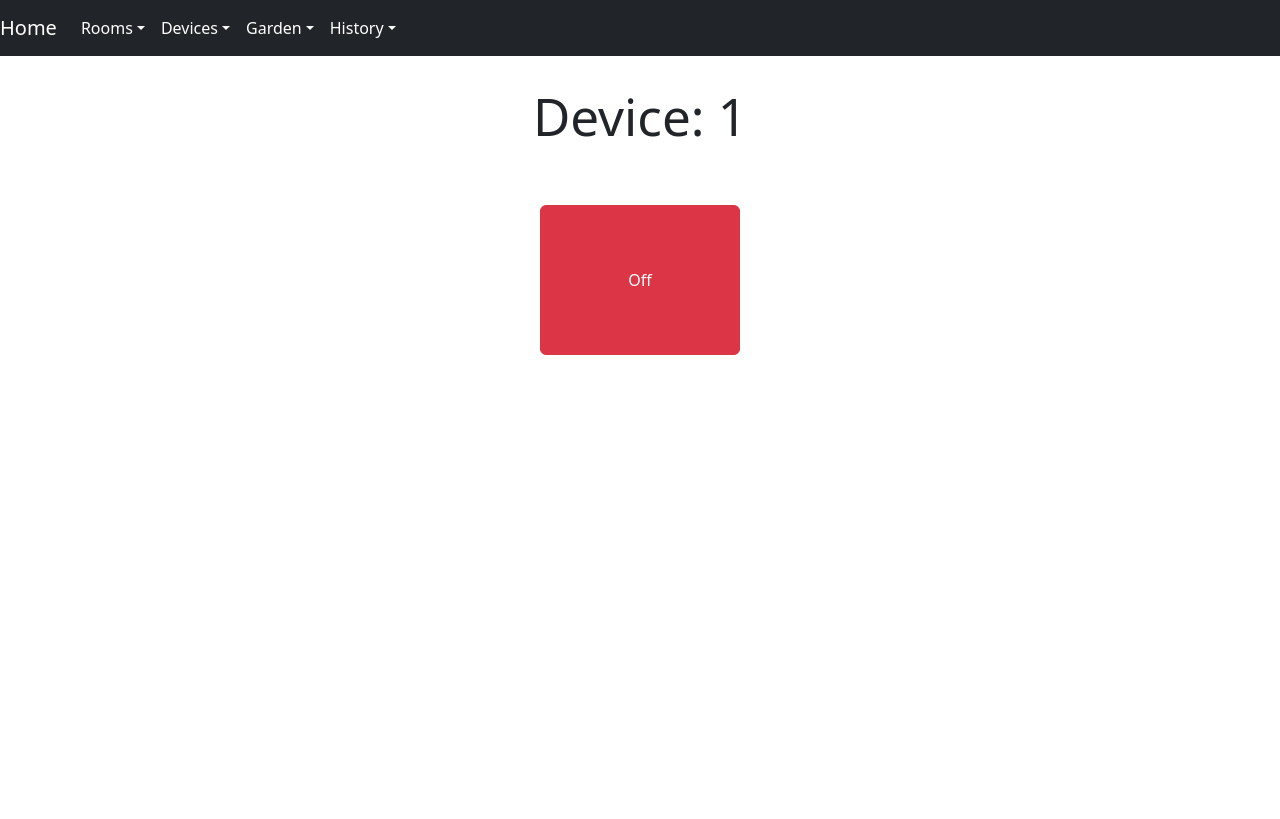
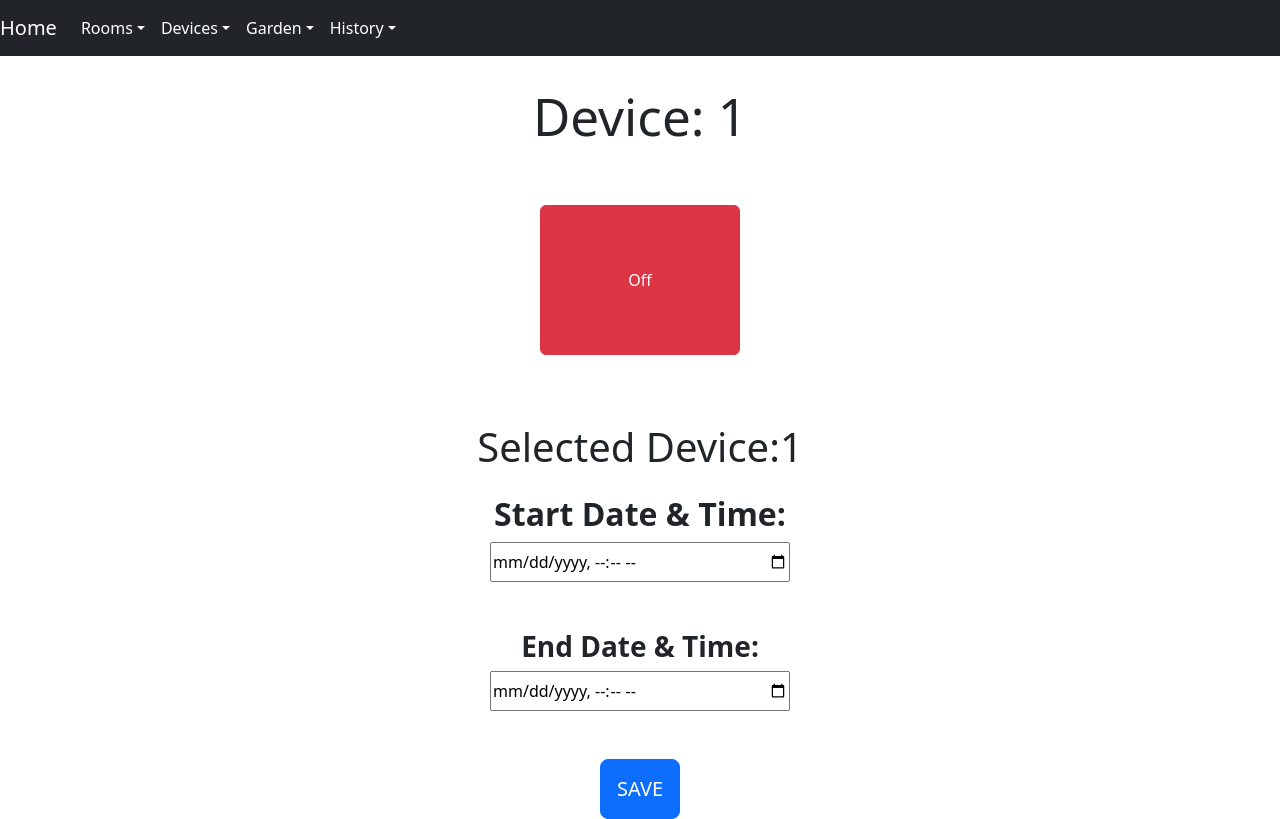
Before and after one commit to Wiqbal2/Smart-Hub-System, a React (Create React App) app: page /Device/1 in a window 1280 px wide. Built offline with nearby package versions, Linux system fonts and the light colour scheme.

Commit message:
waleed: schedule in device

```diff
--- a/src/components/Device.jsx
+++ b/src/components/Device.jsx
@@ -1,9 +1,9 @@
-
 
 import '../styles.css';
 import React, { useState } from 'react';
 import { Button } from 'react-bootstrap';
 import { useParams } from 'react-router-dom';
+
 
 // Initial state of devices
 const initialDeviceStates = {
@@ -36,7 +36,32 @@ function Device() {
           {isOn ? 'On' : 'Off'}
         </Button>
       </div>
+      <div className="container mt-5">
+      <div className="text-center">
+        <h1 className="select">Selected Device:{deviceName}</h1>
+      </div>
+      <div className="mt-4 text-center">
+        <h2 className="font-weight-bold">Start Date & Time:</h2>
+        <input
+          type="datetime-local"
+          className="datepicker1"
+          style={{ width: '300px',height: '40px' }}
+        />
+      </div>
+      <div className="mt-5 text-center">
+        <h3 className="font-weight-bold">End Date & Time:</h3>
+        <input
+          type="datetime-local"
+          className="datepicker2"
+          style={{ width: '300px' ,height: '40px'}}
+        />
+      </div>
+      <div className="text-center mt-5">
+        <button className="btn btn-primary btn-lg">SAVE</button>
+      </div>
     </div>
+    </div>
+
   );
 }
 //7/3/23
```
Also changed, not shown: src/Devices.js (deleted, +0 -35 lines).
